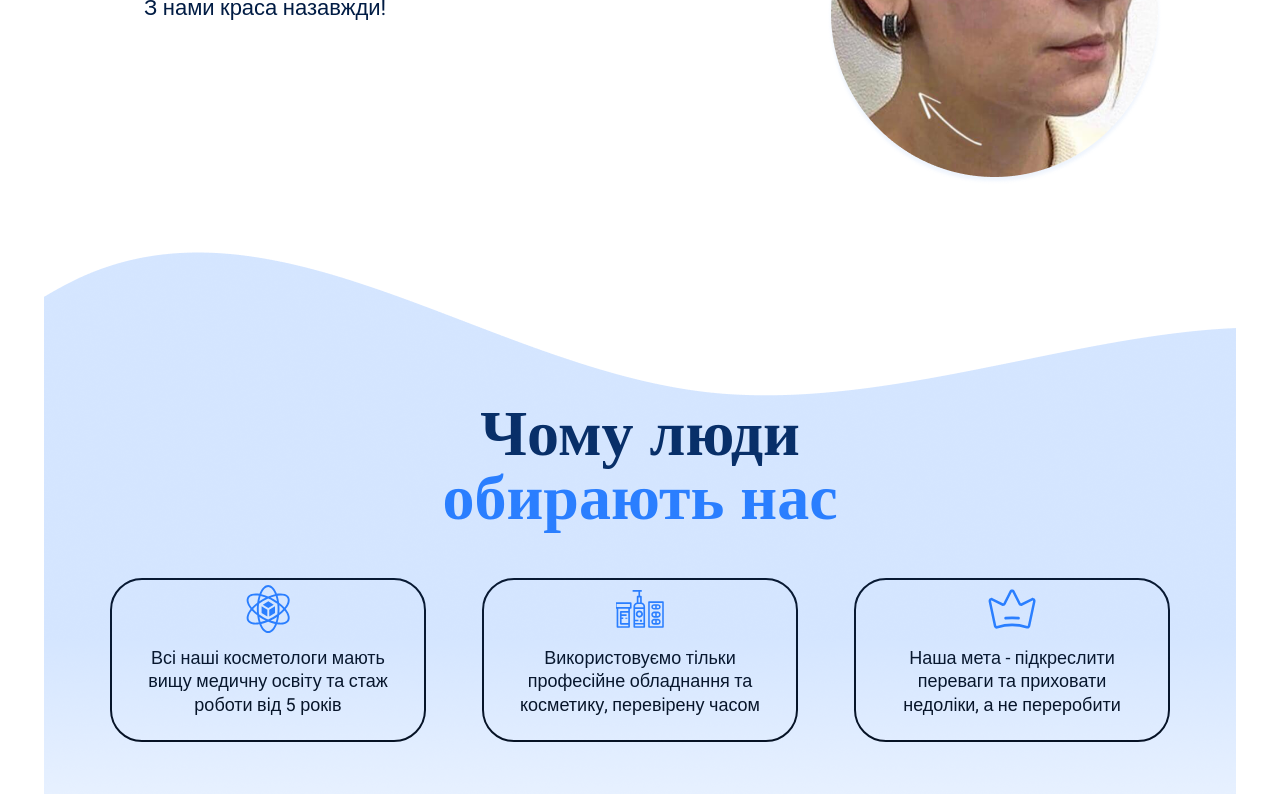
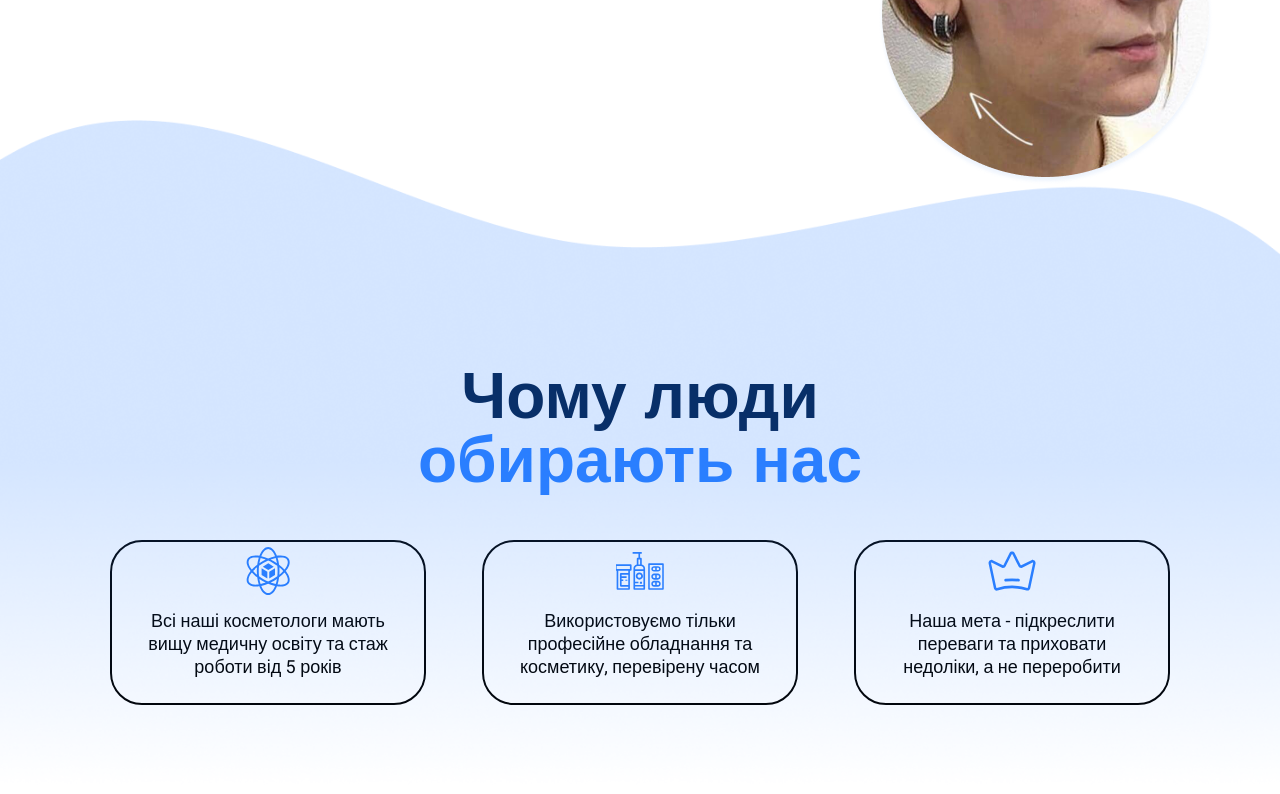
Before and after one commit to illinBohdan/genius-homework-3, a plain HTML site: page index.html in a window 1280 px wide. Shown: the part 1140-1934 px from the top of the page. Drawn offline with Linux system fonts and the light colour scheme.

Commit message:
add fonts'Play' change why-we section

```diff
--- a/css/styles.css
+++ b/css/styles.css
@@ -52,6 +52,20 @@
   font-style: normal;
   font-weight: 900;
   src: url('../fonts/roboto-v48-latin-900.woff2') format('woff2');
+}
+
+@font-face {
+  font-family: 'Play', sans-serif;
+  font-weight: 400;
+  font-style: normal;
+  src: url('../fonts/Play-Regular.ttf');
+}
+
+@font-face {
+  font-family: 'Play', sans-serif;
+  font-weight: 700;
+  font-style: normal;
+  src: url('../fonts/Play-Bold.ttf');
 }
 
 * {
@@ -116,7 +130,7 @@ a {
 }
 
 h1 {
-  font-family: Play;
+  font-family: Play, sans-serif;
   font-weight: 700;
   font-size: 140px;
   line-height: 0.8;
@@ -125,7 +139,7 @@ h1 {
 }
 
 h2 {
-  font-family: Play;
+  font-family: Play, sans-serif;
   font-weight: 700;
   font-size: 64px;
 }
@@ -277,7 +291,6 @@ ul {
   padding-top: 106px;
   position: relative;
   right: 0;
-
 }
 
 .hero-container-content {
@@ -373,26 +386,32 @@ ul {
 }
 
 /* -------------------------------------Section why--------------------- */
+.why-we-section{
+    position: relative;
+}
+
 
 .why-we-content {
   padding: 0 190px 96px;
-  position: relative;
+
 }
 
 .why-we-background {
   background-image: url(../images/background-why.png);
   position: absolute;
-  top: -150px;
-  left: 0;
-  right: 0;
-  width: 100%;
-  height: 1505px;
+  top: -244px;
+    right: 0px;
+    height: 1260px;
+    background-repeat: no-repeat;
+    width: 100%;
+    background-size: cover;
+
 }
 
 .why-we-title {
   text-align: center;
   margin: 0 auto 48px;
-  max-width: 432px;
+  max-width: 446px;
 }
 
 .section-why-ul {
--- a/index.html
+++ b/index.html
@@ -100,7 +100,7 @@
           </div>
         </div>
       </section>
-      <section id="why-we">
+      <section class="why-we-section" id="why-we">
         <div class="container">
           <div class="why-we-content">
             <div class="why-we-background"></div>
```
Also changed, not shown: fonts/Play-Bold.ttf (added), fonts/Play-Regular.ttf (added).
